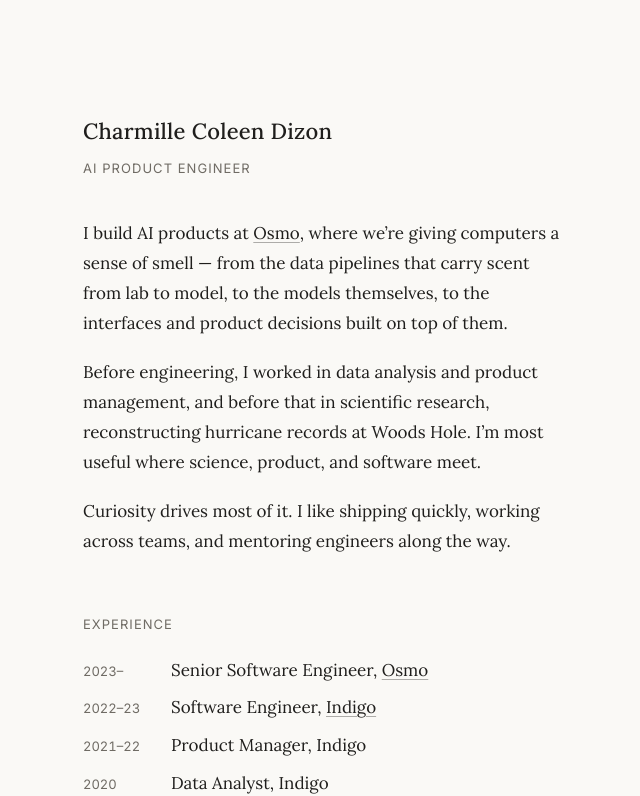
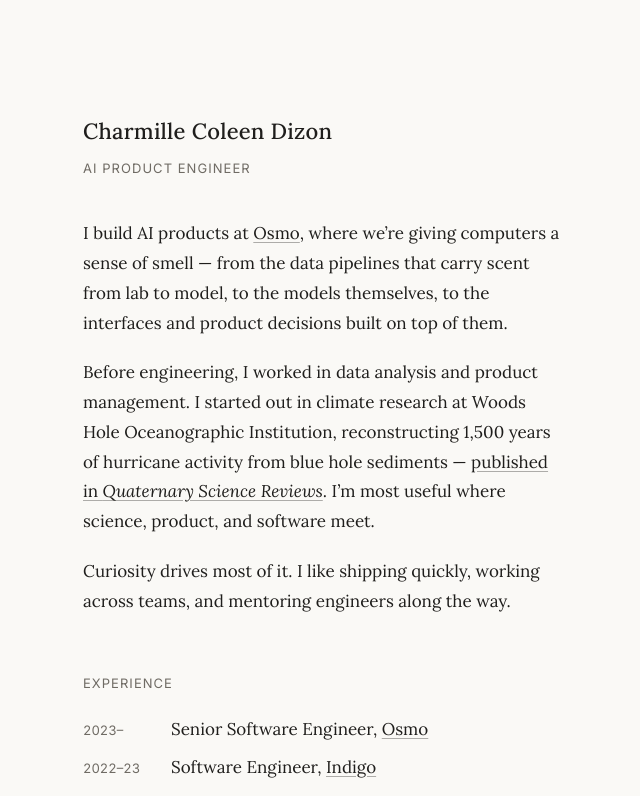
Before and after one commit to cdizon239/charmille, a React (Vite) app: page / in a window 1280 px wide. Shown: the top 796 px of the page, without its empty margins (317-957 px from the left). Built offline with nearby package versions, Linux system fonts and the light colour scheme.

Commit message:
Reference published paleohurricane research

```diff
--- a/src/App.tsx
+++ b/src/App.tsx
@@ -16,9 +16,13 @@ function App() {
         </p>
         <p>
           Before engineering, I worked in data analysis and product
-          management, and before that in scientific research, reconstructing
-          hurricane records at Woods Hole. I&rsquo;m most useful where
-          science, product, and software meet.
+          management. I started out in climate research at Woods Hole
+          Oceanographic Institution, reconstructing 1,500 years of hurricane
+          activity from blue hole sediments &mdash;{' '}
+          <a href="https://www.sciencedirect.com/science/article/pii/S0277379121003334">
+            published in <em>Quaternary Science Reviews</em>
+          </a>
+          . I&rsquo;m most useful where science, product, and software meet.
         </p>
         <p>
           Curiosity drives most of it. I like shipping quickly, working
```
